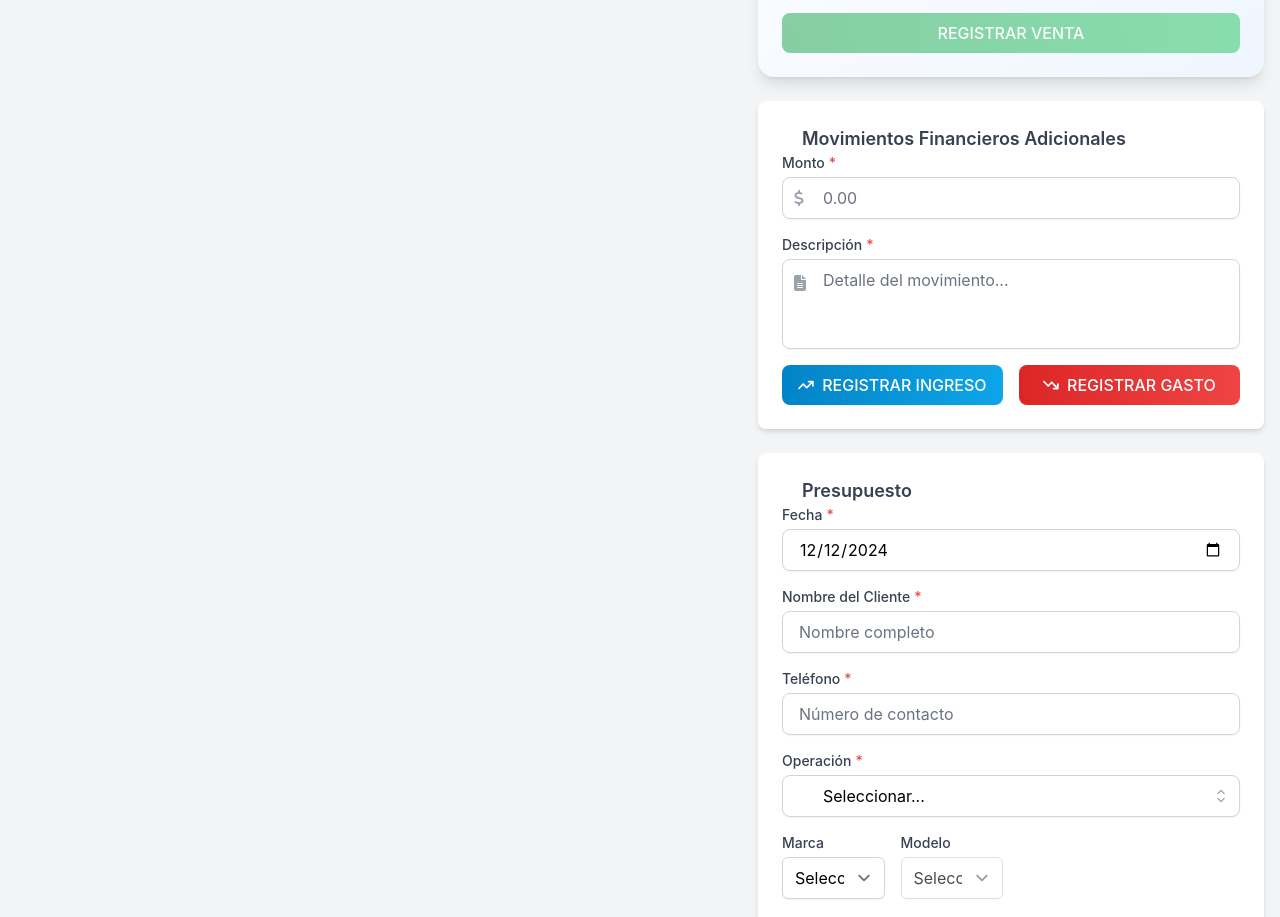
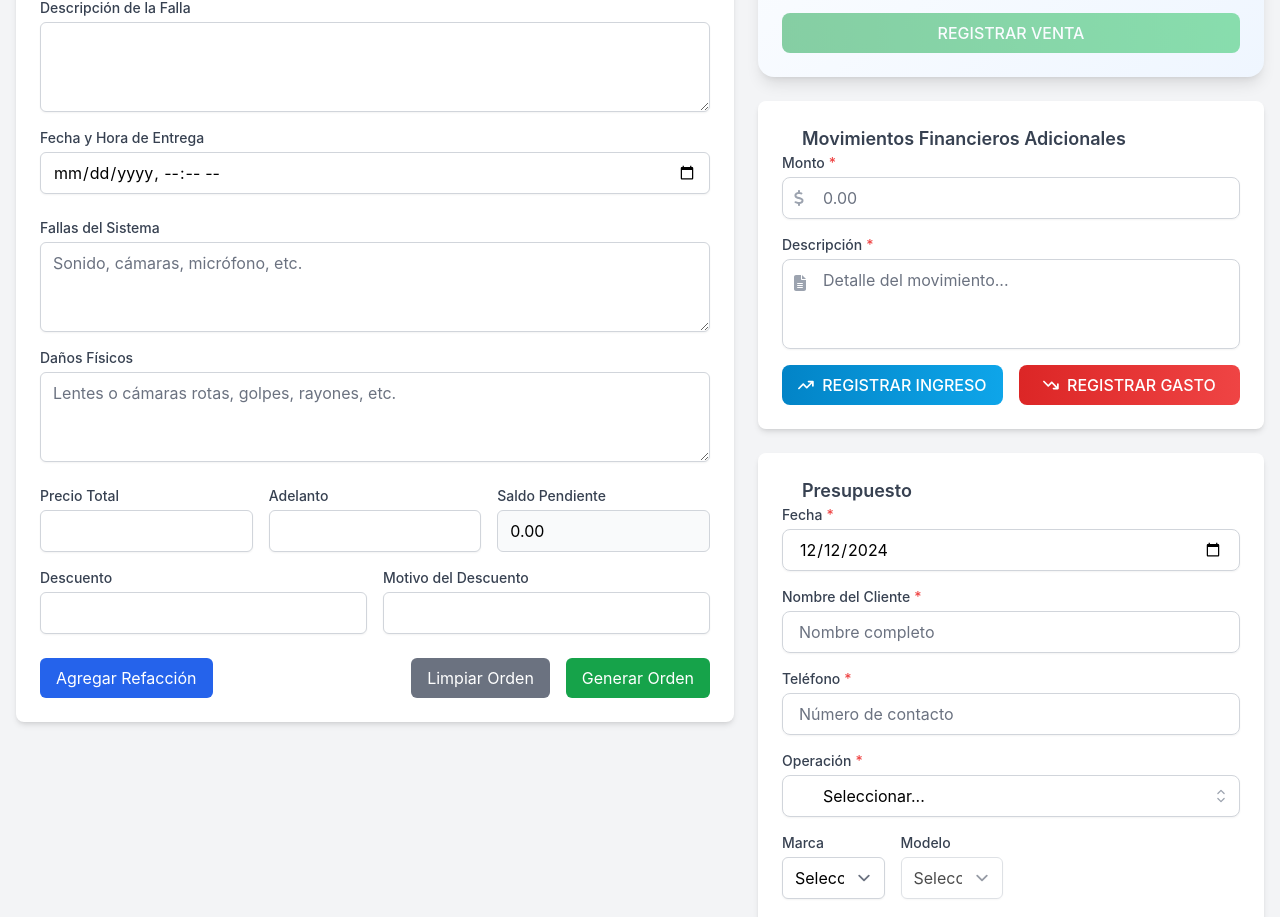
Before and after one commit to AbrahamCordova96/projec4.0, a React (Vite) app: page / in a window 1280 px wide. Shown: the part 696-1613 px from the top of the page. Built offline with nearby package versions, Linux system fonts and the light colour scheme.

Commit message:
Fix: Restauración de lógica en NewOrderSection e icono corregido

```diff
--- a/src/components/dashboard/NewOrderSection/index.jsx
+++ b/src/components/dashboard/NewOrderSection/index.jsx
@@ -42,14 +42,160 @@ function NewOrderSection() {
     return (total - advance - discount).toFixed(2);
   };
 
+  const handleSubmit = (e) => {
+    e.preventDefault();
+
+    const accountingEntry = {
+      date: new Date(),
+      type: orderData.advance ? 'advance' : 'income',
+      description: orderData.advance
+        ? `Adelanto ${orderData.repairOperations.join(', ')}`
+        : orderData.repairOperations.join(', '),
+      amount: orderData.advance || orderData.totalPrice
+    };
+
+    printTickets({
+      ...orderData,
+      pendingBalance: calculatePendingBalance()
+    });
+
+    console.log('Orden generada:', orderData);
+    console.log('Entrada contable:', accountingEntry);
+  };
+
+  const handleClear = () => {
+    const newOrderNumber = generateOrderNumber();
+    setOrderData({
+      ...orderData,
+      orderNumber: newOrderNumber,
+      customerName: '',
+      customerPhone: '',
+      deviceType: '',
+      brand: '',
+      model: '',
+      suggestedPrice: '',
+      quality: '',
+      providerPrice: '',
+      systemFailures: '',
+      physicalDamage: '',
+      repairOperations: [],
+      deliveryDateTime: '',
+      totalPrice: '',
+      advance: '',
+      pendingBalance: '',
+      discount: '',
+      discountReason: '',
+      parts: []
+    });
+  };
+
+  const handleChange = (e) => {
+    const { name, value } = e.target;
+    setOrderData({ ...orderData, [name]: value });
+  };
+
+  const handleDeviceInfoChange = (newData) => {
+    setOrderData(prev => ({
+      ...prev,
+      ...newData,
+      totalPrice: newData.suggestedPrice || prev.totalPrice
+    }));
+  };
+
   return (
     <div className="bg-white p-6 rounded-lg shadow-md">
       <SectionHeader
         title="Nueva Orden"
         icon={<ClipboardIcon className="w-6 h-6 text-blue-500" />}
       />
-      </div>
+
+      <form onSubmit={handleSubmit} className="space-y-6">
+        <OrderForm
+          orderNumber={orderData.orderNumber}
+          creationDateTime={orderData.creationDateTime}
+        />
+
+        <CustomerInfo
+          data={orderData}
+          onChange={setOrderData}
+        />
+
+        <DeviceInfo
+          data={orderData}
+          onChange={handleDeviceInfoChange}
+        />
+
+        <div className="space-y-4">
+          <div>
+            <label className="block text-sm font-medium text-gray-700">Fallas del Sistema</label>
+            <textarea
+              name="systemFailures"
+              value={orderData.systemFailures}
+              onChange={handleChange}
+              placeholder="Sonido, cámaras, micrófono, etc."
+              className="mt-1 block w-full rounded-md border-gray-300 shadow-sm focus:border-blue-500 focus:ring-blue-500"
+              rows={3}
+            />
+          </div>
+
+          <div>
+            <label className="block text-sm font-medium text-gray-700">Daños Físicos</label>
+            <textarea
+              name="physicalDamage"
+              value={orderData.physicalDamage}
+              onChange={handleChange}
+              placeholder="Lentes o cámaras rotas, golpes, rayones, etc."
+              className="mt-1 block w-full rounded-md border-gray-300 shadow-sm focus:border-blue-500 focus:ring-blue-500"
+              rows={3}
+            />
+          </div>
+        </div>
+
+        <PriceInfo
+          data={orderData}
+          onChange={setOrderData}
+          pendingBalance={calculatePendingBalance()}
+        />
+
+        <div className="flex justify-between space-x-4">
+          <button
+            type="button"
+            onClick={() => setShowPartsModal(true)}
+            className="bg-blue-600 text-white px-4 py-2 rounded-md hover:bg-blue-700"
+          >
+            Agregar Refacción
+          </button>
+          <div className="flex space-x-4">
+            <button
+              type="button"
+              onClick={handleClear}
+              className="bg-gray-500 text-white px-4 py-2 rounded-md hover:bg-gray-600"
+            >
+              Limpiar Orden
+            </button>
+            <button
+              type="submit"
+              className="bg-green-600 text-white px-4 py-2 rounded-md hover:bg-green-700"
+            >
+              Generar Orden
+            </button>
+          </div>
+        </div>
+      </form>
+
+      {showPartsModal && (
+        <PartsModal
+          orderNumber={orderData.orderNumber}
+          parts={orderData.parts}
+          onClose={() => setShowPartsModal(false)}
+          onSave={(parts) => {
+            setOrderData({ ...orderData, parts });
+            setShowPartsModal(false);
+          }}
+        />
+      )}
+    </div>
   );
 }
 
-export default SectionHeader;
+export default NewOrderSection;
```
